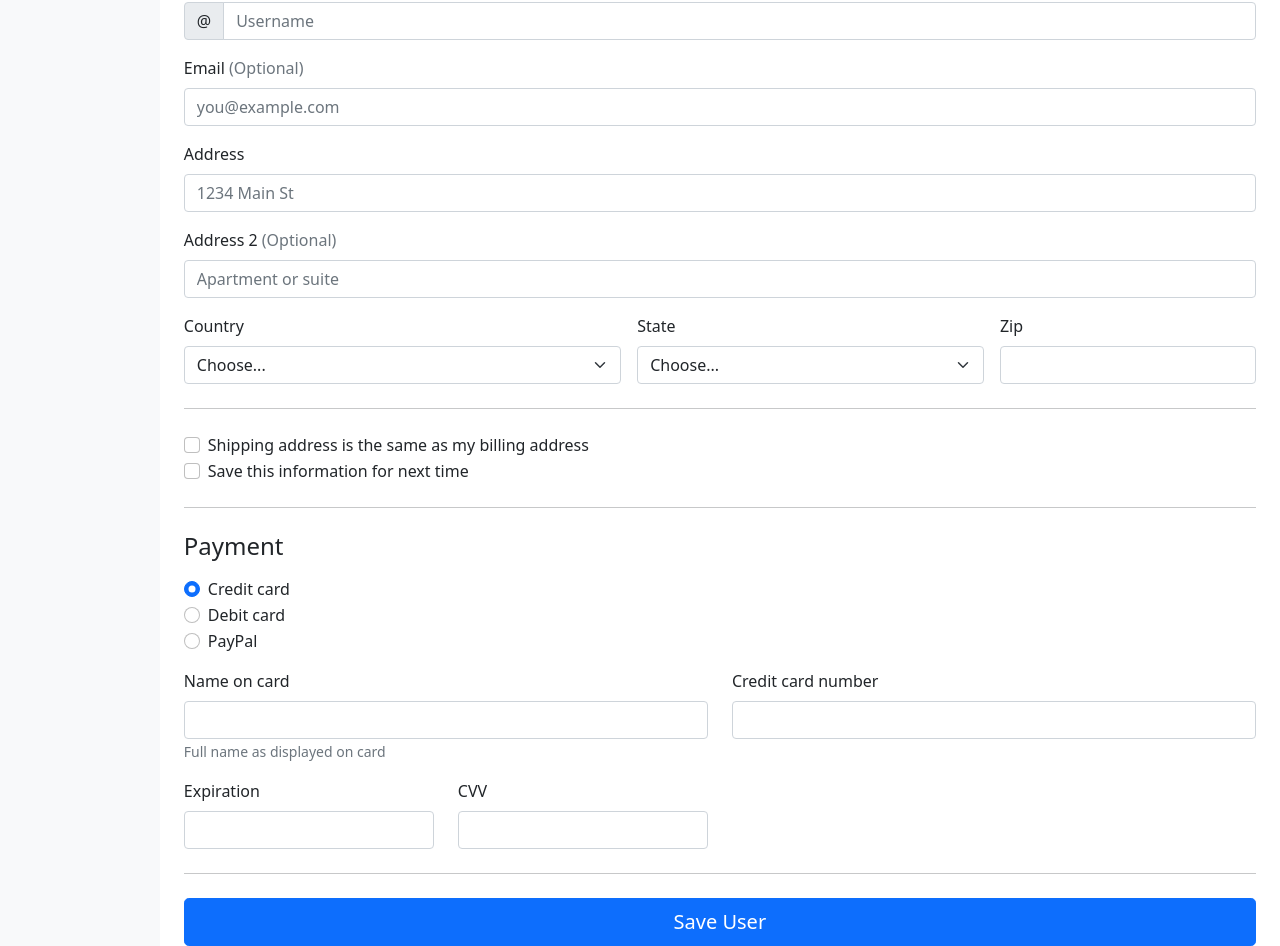
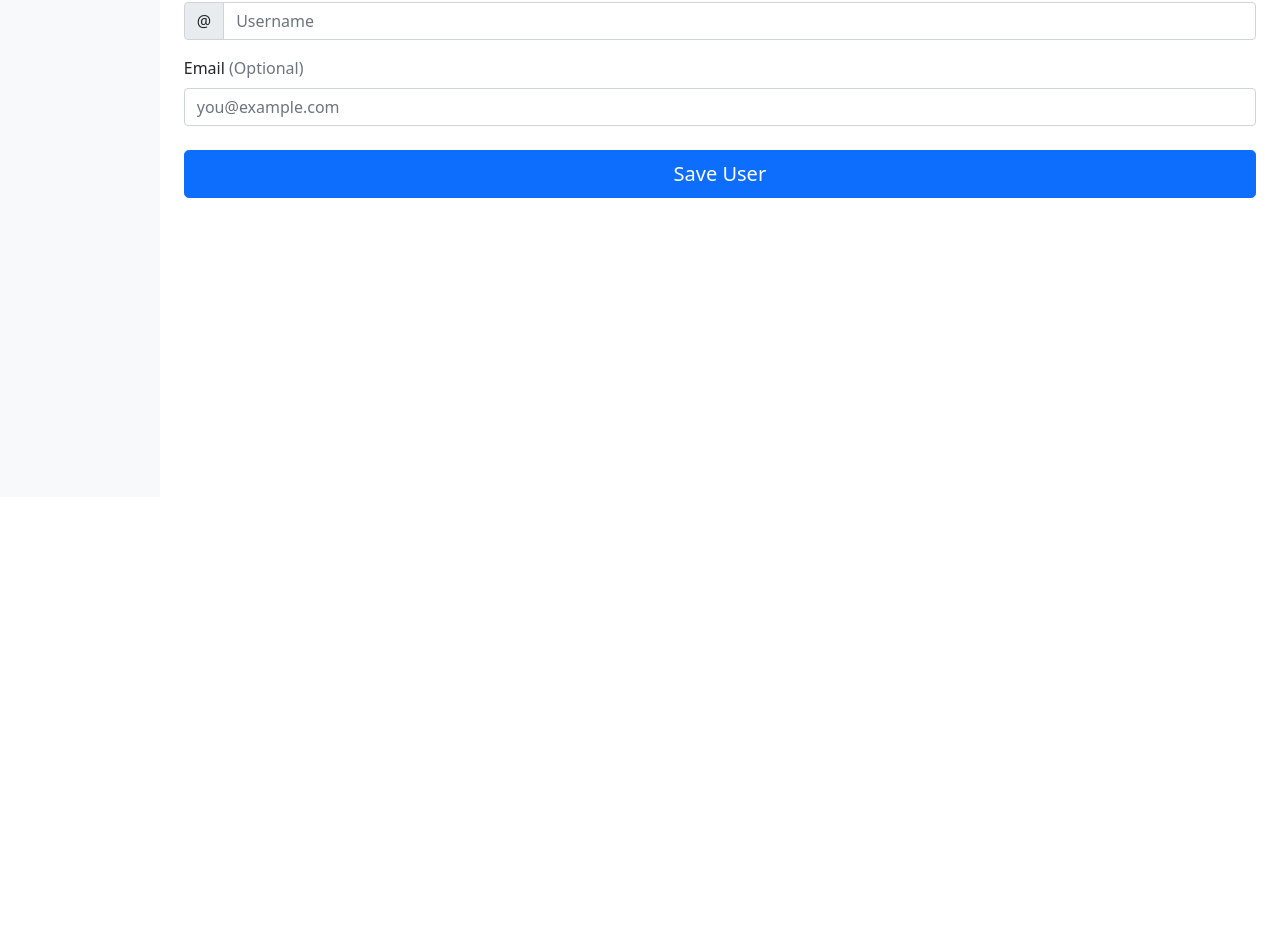
Before and after one commit to Avto9711/angular-crud, an Angular app: page /users/add in a window 1280 px wide. Shown: the part 303-1249 px from the top of the page. After the commit the page ends 800 px from the top, so only its background shows below. Built offline with nearby package versions, Linux system fonts and the light colour scheme.

Commit message:
feat:cleaning up add user form fields

```diff
--- a/src/app/user/add/add.component.html
+++ b/src/app/user/add/add.component.html
@@ -1,15 +1,13 @@
 <div>
     <div class="py-5 text-center">
-        <!-- <img class="d-block mx-auto mb-4" src="../assets/brand/bootstrap-logo.svg" alt="" width="72" height="57"> -->
         <h2>Add User form</h2>
-        <!-- <p class="lead">Below is an example form built entirely with Bootstrap’s form controls. Each required form group has a validation state that can be triggered by attempting to submit the form without completing it.</p> -->
       </div>
 
       <div class="row">
         <div class="col-md-12 col-lg-12">
 
         <div class="col-md-12 col-lg-12">
-          <h4 class="mb-3">Billing address</h4>
+          <h4 class="mb-3">User Information</h4>
           <form class="needs-validation" novalidate>
             <div class="row g-3">
               <div class="col-sm-6">
@@ -47,119 +45,9 @@
                 </div>
               </div>
 
-              <div class="col-12">
-                <label for="address" class="form-label">Address</label>
-                <input type="text" class="form-control" id="address" placeholder="1234 Main St" required>
-                <div class="invalid-feedback">
-                  Please enter your shipping address.
-                </div>
-              </div>
-
-              <div class="col-12">
-                <label for="address2" class="form-label">Address 2 <span class="text-muted">(Optional)</span></label>
-                <input type="text" class="form-control" id="address2" placeholder="Apartment or suite">
-              </div>
-
-              <div class="col-md-5">
-                <label for="country" class="form-label">Country</label>
-                <select class="form-select" id="country" required>
-                  <option value="">Choose...</option>
-                  <option>United States</option>
-                </select>
-                <div class="invalid-feedback">
-                  Please select a valid country.
-                </div>
-              </div>
-
-              <div class="col-md-4">
-                <label for="state" class="form-label">State</label>
-                <select class="form-select" id="state" required>
-                  <option value="">Choose...</option>
-                  <option>California</option>
-                </select>
-                <div class="invalid-feedback">
-                  Please provide a valid state.
-                </div>
-              </div>
-
-              <div class="col-md-3">
-                <label for="zip" class="form-label">Zip</label>
-                <input type="text" class="form-control" id="zip" placeholder="" required>
-                <div class="invalid-feedback">
-                  Zip code required.
-                </div>
-              </div>
             </div>
 
-            <hr class="my-4">
-
-            <div class="form-check">
-              <input type="checkbox" class="form-check-input" id="same-address">
-              <label class="form-check-label" for="same-address">Shipping address is the same as my billing address</label>
-            </div>
-
-            <div class="form-check">
-              <input type="checkbox" class="form-check-input" id="save-info">
-              <label class="form-check-label" for="save-info">Save this information for next time</label>
-            </div>
-
-            <hr class="my-4">
-
-            <h4 class="mb-3">Payment</h4>
-
-            <div class="my-3">
-              <div class="form-check">
-                <input id="credit" name="paymentMethod" type="radio" class="form-check-input" checked required>
-                <label class="form-check-label" for="credit">Credit card</label>
-              </div>
-              <div class="form-check">
-                <input id="debit" name="paymentMethod" type="radio" class="form-check-input" required>
-                <label class="form-check-label" for="debit">Debit card</label>
-              </div>
-              <div class="form-check">
-                <input id="paypal" name="paymentMethod" type="radio" class="form-check-input" required>
-                <label class="form-check-label" for="paypal">PayPal</label>
-              </div>
-            </div>
-
-            <div class="row gy-3">
-              <div class="col-md-6">
-                <label for="cc-name" class="form-label">Name on card</label>
-                <input type="text" class="form-control" id="cc-name" placeholder="" required>
-                <small class="text-muted">Full name as displayed on card</small>
-                <div class="invalid-feedback">
-                  Name on card is required
-                </div>
-              </div>
-
-              <div class="col-md-6">
-                <label for="cc-number" class="form-label">Credit card number</label>
-                <input type="text" class="form-control" id="cc-number" placeholder="" required>
-                <div class="invalid-feedback">
-                  Credit card number is required
-                </div>
-              </div>
-
-              <div class="col-md-3">
-                <label for="cc-expiration" class="form-label">Expiration</label>
-                <input type="text" class="form-control" id="cc-expiration" placeholder="" required>
-                <div class="invalid-feedback">
-                  Expiration date required
-                </div>
-              </div>
-
-              <div class="col-md-3">
-                <label for="cc-cvv" class="form-label">CVV</label>
-                <input type="text" class="form-control" id="cc-cvv" placeholder="" required>
-                <div class="invalid-feedback">
-                  Security code required
-                </div>
-              </div>
-            </div>
-
-            <hr class="my-4">
-
-            <button class="w-100 btn btn-primary btn-lg" type="submit">Save User</button>
+            <button class="w-100 mt-4 btn btn-primary btn-lg" type="submit">Save User</button>
           </form>
         </div>
       </div>
```
